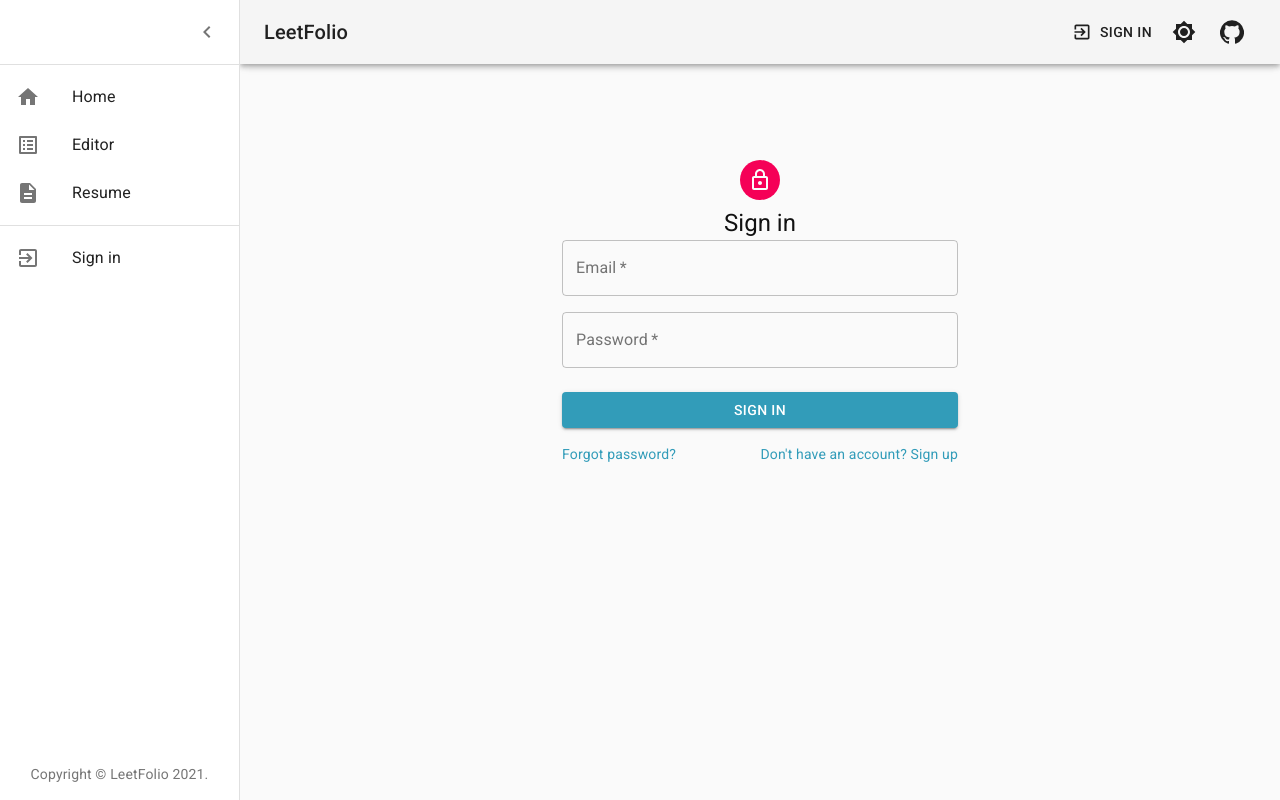
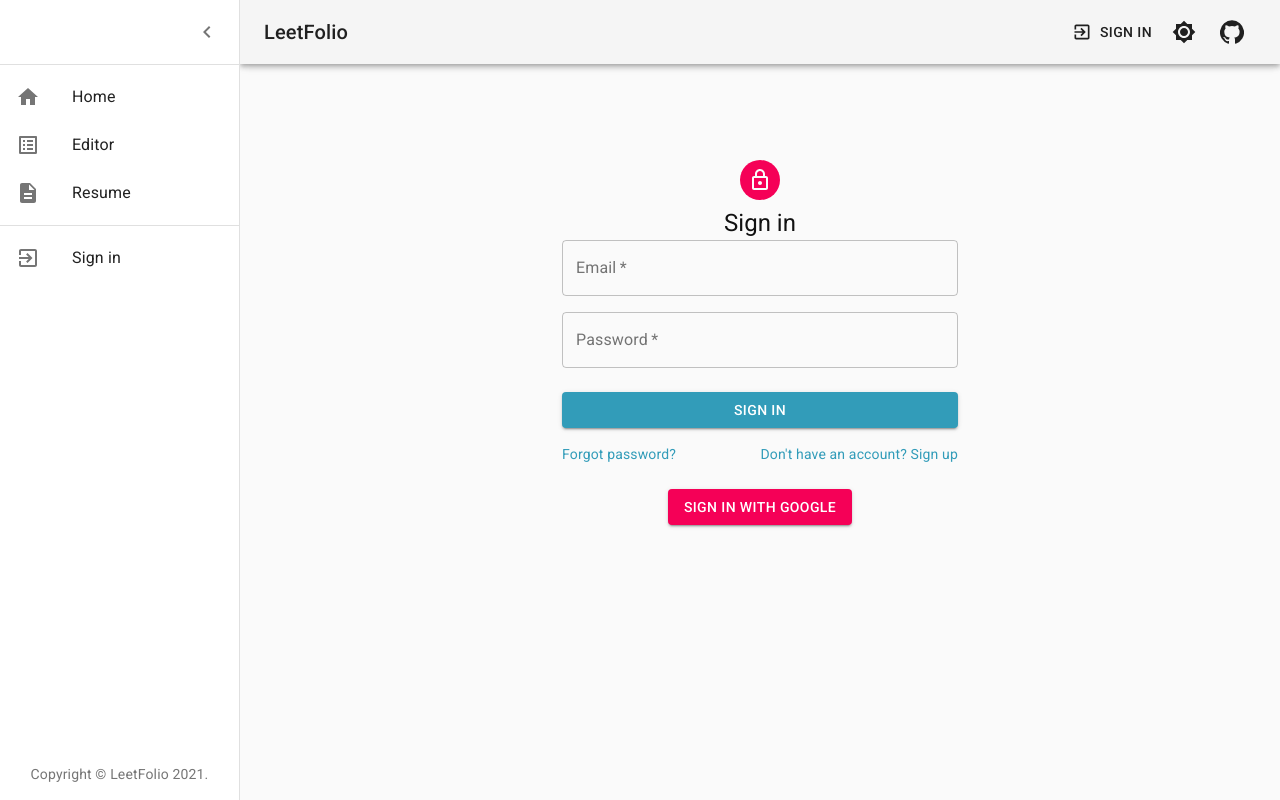
Before and after one commit to JoHoop/leetfolio, a React (Create React App) app: page /signin in a window 1280 px wide. Built offline with nearby package versions, Linux system fonts and the light colour scheme; no server answers.

Commit message:
Display error message as alert

```diff
--- a/src/pages/Reset.js
+++ b/src/pages/Reset.js
@@ -48,7 +48,7 @@ export const Reset = () => {
   const [isLoading, setIsLoading] = useState(false);
 
   const showError = (error) => {
-    setErrorMessage(`${error.message} (Code: ${error.code})`);
+    setErrorMessage(error);
   };
 
   const resetError = () => {
@@ -59,10 +59,8 @@ export const Reset = () => {
     setIsLoading(true);
     try {
       await resetPassword(emailInput);
-      console.log('success');
     } catch (error) {
-      console.log(error);
-      showError(error);
+      setErrorMessage(error.message);
     }
     setIsLoading(false);
   }, [emailInput]);
--- a/src/pages/SignIn.js
+++ b/src/pages/SignIn.js
@@ -1,7 +1,7 @@
 import React, { useState, useCallback, useContext } from 'react';
 import { Redirect } from 'react-router';
 import { NavLink } from 'react-router-dom';
-import { signIn } from '../services/Auth.js';
+import { signIn, signInWithGoogle } from '../services/Auth.js';
 import { UserContext } from '../services/UserProvider.js';
 import { UseForm } from '../components/UseForm';
 import { isEmailValid } from '../services/Validators';
@@ -33,7 +33,10 @@ const useStyles = makeStyles((theme) => ({
     margin: theme.spacing(1),
     backgroundColor: theme.palette.secondary.main,
   },
-  submit: {
+  signInButton: {
+    margin: theme.spacing(3, 0, 2),
+  },
+  googleButton: {
     margin: theme.spacing(3, 0, 2),
   },
 }));
@@ -54,7 +57,7 @@ export const SignIn = () => {
   const [isLoading, setIsLoading] = useState(false);
 
   const showError = (error) => {
-    setErrorMessage(`${error.message} (Code: ${error.code})`);
+    setErrorMessage(error);
   };
 
   const resetError = () => {
@@ -65,14 +68,24 @@ export const SignIn = () => {
     setIsLoading(true);
     try {
       await signIn(email, password);
-      console.log('success');
+
       return <Redirect to='/account' />;
     } catch (error) {
-      console.log(error);
-      showError(error);
+      setErrorMessage(error.message);
     }
     setIsLoading(false);
   }, [email, password]);
+
+  const handleSignInWithGoogle = useCallback(async () => {
+    setIsLoading(true);
+    try {
+      await signInWithGoogle;
+      return <Redirect to='/account' />;
+    } catch (error) {
+      setErrorMessage(error.message);
+    }
+    setIsLoading(false);
+  }, []);
 
   const { currentUser } = useContext(UserContext);
 
@@ -127,7 +140,7 @@ export const SignIn = () => {
           fullWidth
           variant='contained'
           color='primary'
-          className={classes.submit}
+          className={classes.signInButton}
           disabled={!emailInputValid}
           onClick={() => handleSignIn()}
         >
@@ -145,6 +158,14 @@ export const SignIn = () => {
             </Link>
           </Grid>
         </Grid>
+        <Button
+          variant='contained'
+          color='secondary'
+          className={classes.googleButton}
+          onClick={() => handleSignInWithGoogle()}
+        >
+          Sign in with Google
+        </Button>
       </Box>
       {isLoading && <Loading />}
       <Snackbar
@@ -152,8 +173,8 @@ export const SignIn = () => {
         autoHideDuration={6000}
         onClose={resetError}
       >
-        <Alert onClose={resetError} severity='success'>
-          This is a success message!
+        <Alert onClose={resetError} severity='error'>
+          {errorMessage}
         </Alert>
       </Snackbar>
     </Container>
--- a/src/pages/SignUp.js
+++ b/src/pages/SignUp.js
@@ -55,7 +55,7 @@ export const SignUp = () => {
   const [isLoading, setIsLoading] = useState(false);
 
   const showError = (error) => {
-    setErrorMessage(`${error.message} (Code: ${error.code})`);
+    setErrorMessage(error);
   };
 
   const resetError = () => {
@@ -67,11 +67,9 @@ export const SignUp = () => {
     try {
       await signUp(email, password);
       await changeUsername(username);
-      console.log('success');
       return <Redirect to='/account' />;
     } catch (error) {
-      console.log(error);
-      showError(error);
+      setErrorMessage(error.message);
     }
     setIsLoading(false);
   }, [email, password, username]);
```
